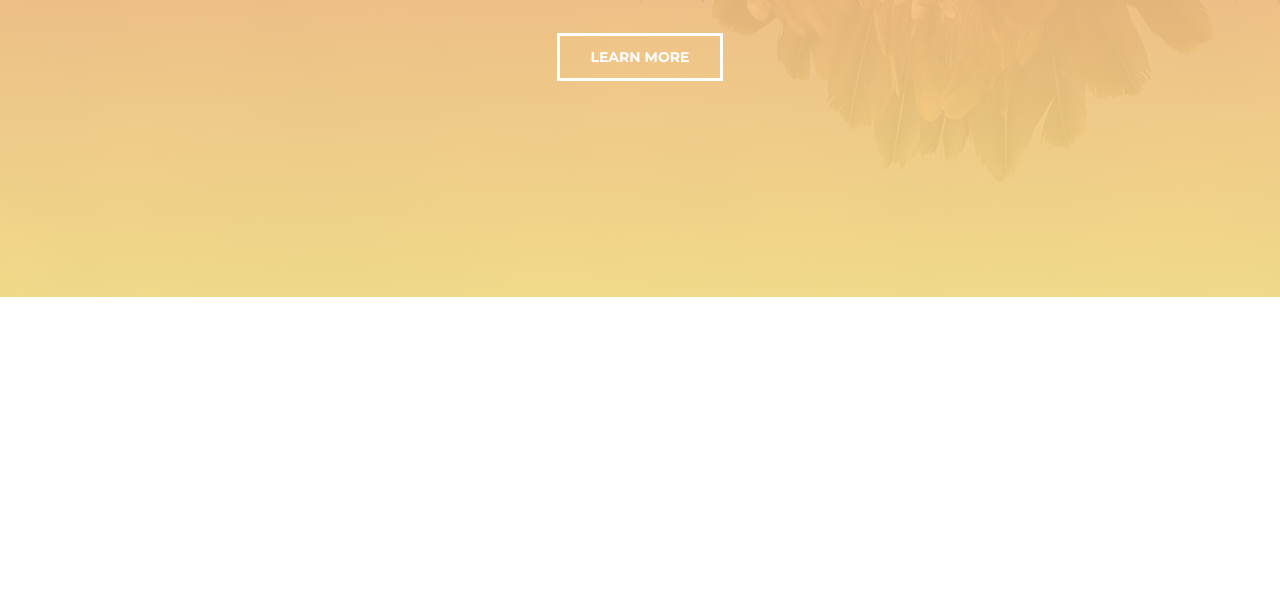
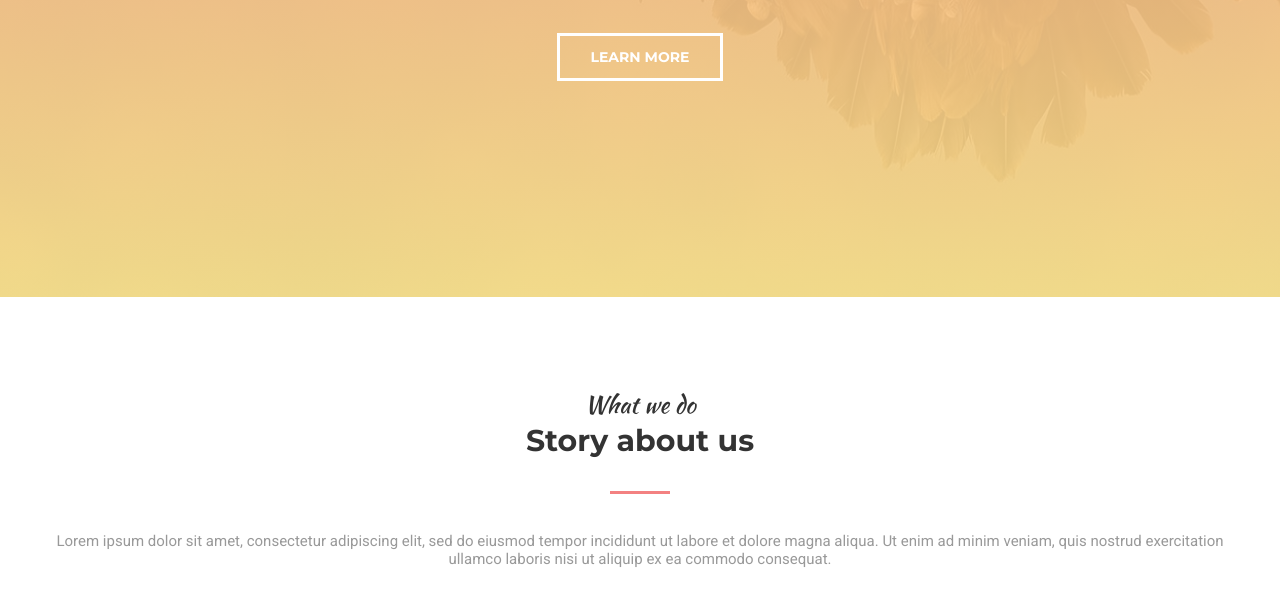
Before and after one commit to tafsiruzzaman/mogo, a plain HTML site: page index.html in a window 1280 px wide. Shown: the part 731-1337 px from the top of the page. Before the commit the page ends 1028 px from the top, so only its background shows below. Drawn offline with Linux system fonts and the light colour scheme.

Commit message:
story part complete

```diff
--- a/css/style.css
+++ b/css/style.css
@@ -151,3 +151,48 @@ img {
     border: 3px solid #fff;
     padding: 12px 30px;
 }
+
+/* ======================= Story Part css Start =============================== */
+
+#story {
+    padding-top: 90px;
+    padding-bottom: 104px;
+}
+
+.story-main {
+    text-align: center;
+}
+
+.story-main h3 {
+    font-family: 'Kaushan Script', cursive;
+    font-size: 24px;
+    font-weight: 400;
+    color: #333333;
+}
+
+.story-main h2 {
+    font-family: 'Montserrat', sans-serif;
+    font-size: 30px;
+    font-weight: 700;
+    color: #333333;
+    padding-bottom: 73px;
+    position: relative;
+}
+
+.story-main h2::after{
+    position: absolute;
+    content: '';
+    bottom: 38px;
+    left: 50%;
+    transform: translateX(-50%);
+    width: 60px;
+    height: 3px;
+    background: #f38181;
+}
+
+.story-main p {
+    font-family: 'Roboto', sans-serif;
+    font-size: 15px;
+    font-weight: 400;
+    color: #999999;
+}
--- a/index.html
+++ b/index.html
@@ -56,6 +56,26 @@
     </header>
     <!-- header end -->
 
+    <!-- main start -->
+    <main>
+
+        <!-- Story part Start -->
+        <section id="story">
+            <div class="container">
+                <div class="story-main">
+                    <h3>What we do</h3>
+                    <h2>Story about us</h2>
+                    <p>Lorem ipsum dolor sit amet, consectetur adipiscing elit, sed do eiusmod tempor incididunt ut labore
+                        et dolore magna aliqua. Ut enim ad minim veniam, quis nostrud exercitation ullamco laboris nisi ut
+                        aliquip ex ea commodo consequat. </p>
+                </div>
+            </div>
+        </section>
+        <!-- Story part End -->
+
+    </main>
+    <!-- main end -->
+
 
     <!-- fontawesome kit -->
     <script src="https://kit.fontawesome.com/18b39ad459.js" crossorigin="anonymous"></script>
```
